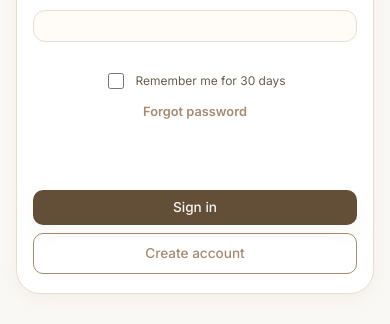
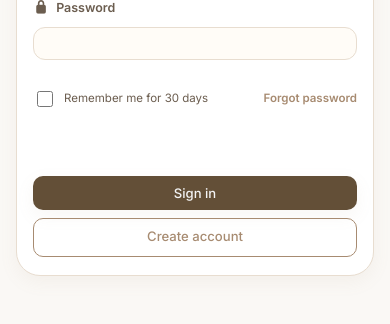
Before and after one commit to Kshish-Nankani/CareerMap_FYP, a React (Vite) app in the folder frontend/: page /login in a window 390 px wide. Shown: the part 399-723 px from the top of the page. Built offline with nearby package versions, Linux system fonts and the light colour scheme; no server answers.

Commit message:
Align login page remember me checkbox and forgot password link inline on mobile

```diff
--- a/frontend/src/styles/auth.css
+++ b/frontend/src/styles/auth.css
@@ -706,10 +706,12 @@
   }
 
   .form-meta {
-    flex-direction: column;
-    align-items: flex-start;
-    gap: 0.6rem !important;
-    margin-bottom: 0.65rem !important;
+    flex-direction: row !important;
+    justify-content: space-between !important;
+    align-items: center !important;
+    gap: 0.5rem !important;
+    margin-bottom: 0.5rem !important;
+    width: 100% !important;
   }
 
   .form-actions {
@@ -719,13 +721,14 @@
   }
 
   .form-actions .btn {
-    width: 100%;
-    padding: 0.7rem;
-    font-size: 0.85rem;
+    width: 100% !important;
+    padding: 0.55rem !important;
+    font-size: 0.82rem !important;
   }
 
-  .checkbox span {
-    font-size: 0.75rem;
+  .checkbox span,
+  .link {
+    font-size: 0.72rem !important;
   }
 
   .auth-error,
```
